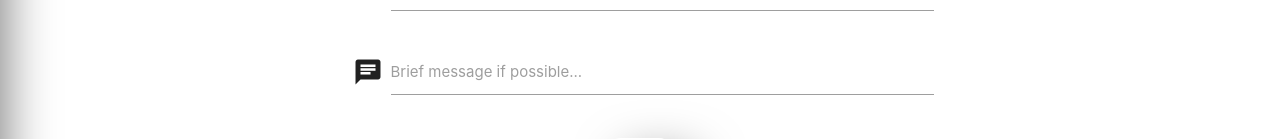
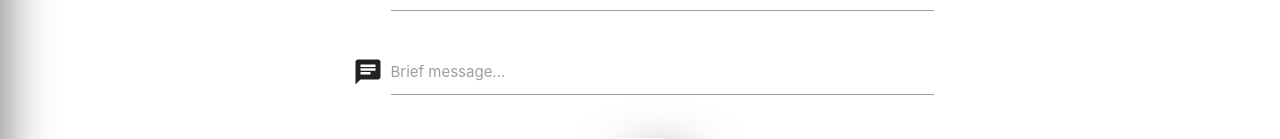
Before and after one commit to JimmyNagles/KF, a React (Create React App) app in the folder client/: page /Contact in a window 1280 px wide. Shown: the part 435-574 px from the top of the page. Built offline with nearby package versions, Linux system fonts and the light colour scheme.

Commit message:
text inp

```diff
--- a/client/src/Components/Form/ContactForm.js
+++ b/client/src/Components/Form/ContactForm.js
@@ -34,7 +34,7 @@ const ContactForm = () => {
 
 <TextInput s={12} m={12} l={12}
   id="Textarea-12"
-  label="Brief message if possible..."
+  label="Brief message..."
 
   icon={<Icon>chat</Icon>}
 />
```
Also changed, not shown: 1 other file (tests, documents, lock files or other folders).
